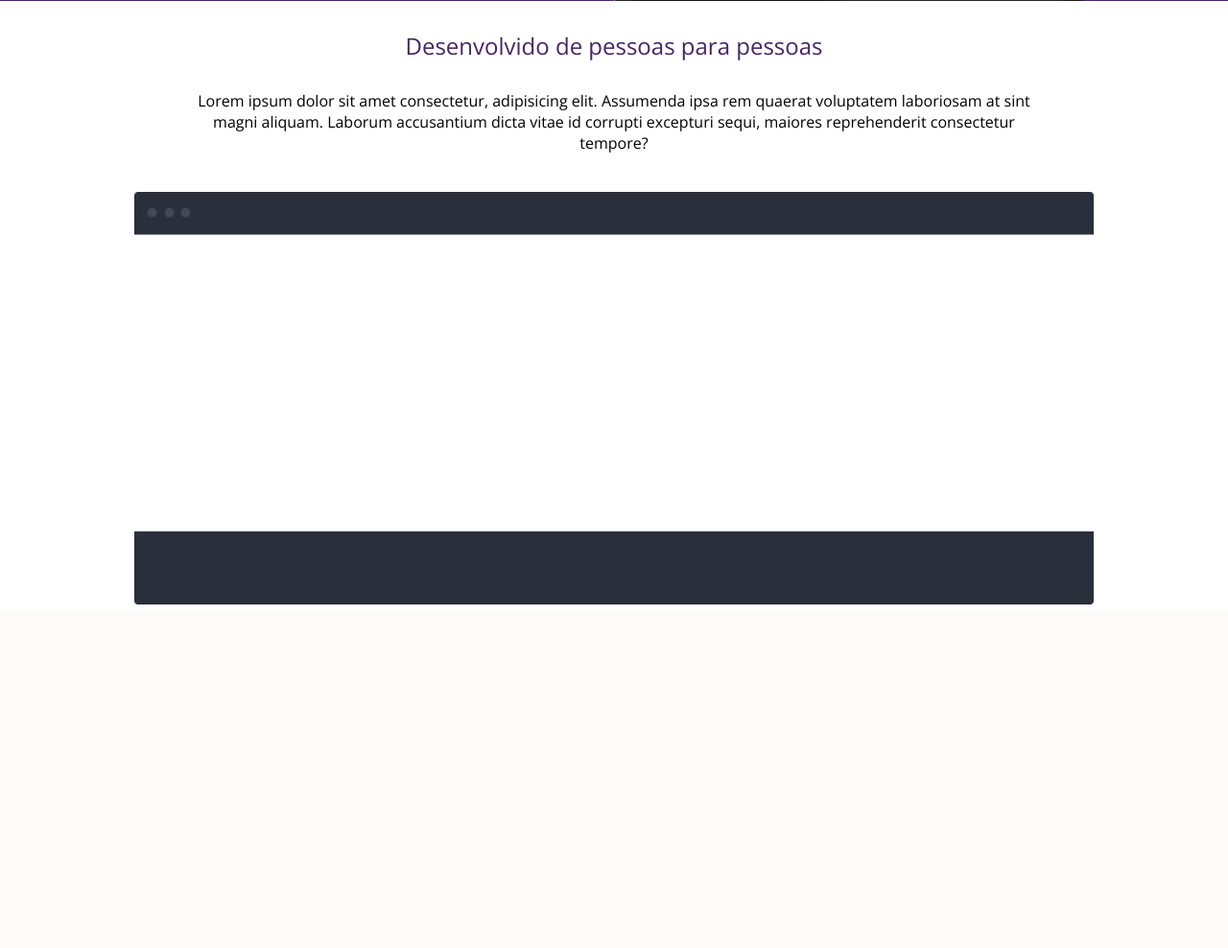
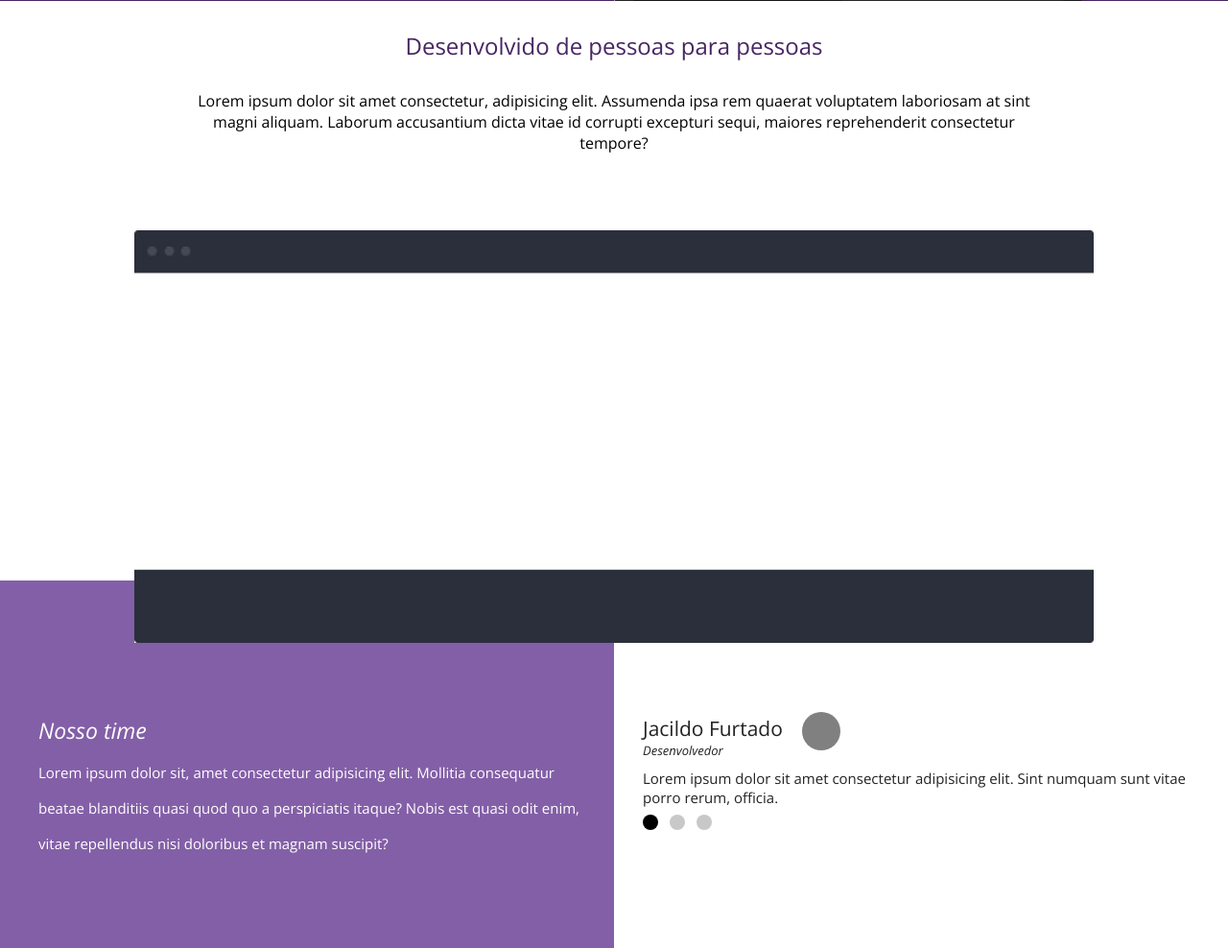
Before and after one commit to jacildofurtado/Danki-code, a PHP site: page / in a window 1280 px wide. Shown: the part 1199-2187 px from the top of the page at 96% size. Before the commit the page ends 1829 px from the top, so only its background shows below. Run offline with PHP 8.4, Linux system fonts and the light colour scheme.

Commit message:
add sessão 3 e sliders

```diff
--- a/ftont-end-completo/projeto-03/css/style.css
+++ b/ftont-end-completo/projeto-03/css/style.css
@@ -136,6 +136,7 @@ section.sessao1{
 
 section.sessao1 .container{
 	max-width: 1000px;
+	height: calc(100% + 30px);
 }
 
 .texto-sessao1{
@@ -185,7 +186,7 @@ section.sessao1 .container{
 .device-sessao1{
 	float: left;
 	width: 50%;
-	height: 430px;
+	height: 100%;
 	position: relative;
 	top: -30px;
 	background-image: url(../images/device.png);
@@ -216,8 +217,113 @@ section.sessao2 p{
 }
 
 section.sessao2 img{
+	position: relative;
+	top: 70px;
 	width: 100%;
-	margin-top: 40px;
+	margin-top: 10px;
+}
+
+section.sessao3{
+	width: 100%;
+}
+
+section.sessao3 .part1{
+	float: left;
+	width: 50%;
+	padding:140px 0 90px 0;
+	background-color: #835FA7;
+	color: white;
+}
+
+section.sessao3 .wraper-part1{
+	max-width: 600px;
+	float: right;
+	padding-right: 30px;
+}
+
+.part1 h2{
+	font-weight: 300;
+	font-style: italic;
+	font-size: 23px;
+}
+
+.part1 p{
+	font-size: 15px;
+	line-height: 37px;
+	margin-top: 10px;
+}
+
+.part2{
+	float: left;
+	width: 50%;
+	padding: 140px 0 90px 0;
+}
+
+.sobre-autor{
+	float: left;
+	max-width: 600px;
+	padding-left: 30px;
+}
+
+.titulo-autor{
+	float: left;
+	width: 100%;
+}
+
+.wraper-titulo-autor{
+	float: left;
+}
+
+.titulo-autor h2{
+	padding-right: 20px;
+	color: #232323;
+	font-weight: 400;
+	font-size: 21px;
+}
+
+.titulo-autor p{
+	font-size: 13px;
+	color: #232323;
+	font-style: italic;
+	font-weight: 300;
+}
+
+.titulo-autor .img-autor{
+	float: left;
+	width: 40px;
+	padding-top: 40px;
+	border-radius: 20px;
+	position: relative;
+	top: -3px;
+	background-color: gray;
+}
+
+.texto-autor{
+	float: left;
+	width: 100%;
+	margin-top: 10px;
+}
+
+.texto-autor p{
+	color: #232323;
+	font-size: 15px;
+}
+
+.slider-bullets{
+	width: 100%;
+	float: left;
+	padding-left: 30px;
+	margin-top: 8px;
+}
+
+.slider-bullets span{
+	width: 16px;
+	height: 16px;
+	float: left;
+	margin-right: 12px;
+	border-radius: 8px;
+	cursor: pointer;
+	background-color: rgb(200, 200, 200);
 }
 
 @media screen and (max-width: 768px){
--- a/ftont-end-completo/projeto-03/index.html
+++ b/ftont-end-completo/projeto-03/index.html
@@ -85,5 +85,42 @@
 		</div><!--container-->
 
 	 </section><!--sessao2-->
+
+	 <section class="sessao3">
+
+			<div class="part1">
+				<div class="wraper-part1">
+					<h2>Nosso time</h2>
+					<p>Lorem ipsum dolor sit, amet consectetur adipisicing elit. Mollitia consequatur beatae blanditiis quasi quod quo a perspiciatis itaque? Nobis est quasi odit enim, vitae repellendus nisi doloribus et magnam suscipit?</p>
+				</div><!--wraper-part1-->
+			</div><!--part1-->
+
+		<div class="part2">
+			<div class="sobre-autor">
+
+				<div class="titulo-autor">
+					<div class="wraper-titulo-autor">
+						<h2>Jacildo Furtado</h2>
+						<p>Desenvolvedor</p>
+					</div><!--wraper-titulo-autor-->
+					<div class="img-autor"></div>
+				</div><!--titulo-autor-->
+
+				<div class="texto-autor">
+					<p>Lorem ipsum dolor sit amet consectetur adipisicing elit. Sint numquam sunt vitae porro rerum, officia.</p>
+				</div><!--texto-autor-->
+			</div><!--sobre-autor-->
+			<div class="slider-bullets">
+				<span style="background-color: black;"></span>
+				<span></span>
+				<span></span>
+			</div><!--slider-bullets-->
+
+		</div><!--part2-->
+
+	 </section><!--sessao3-->
+
+
+
 </body>
 </html>
```
